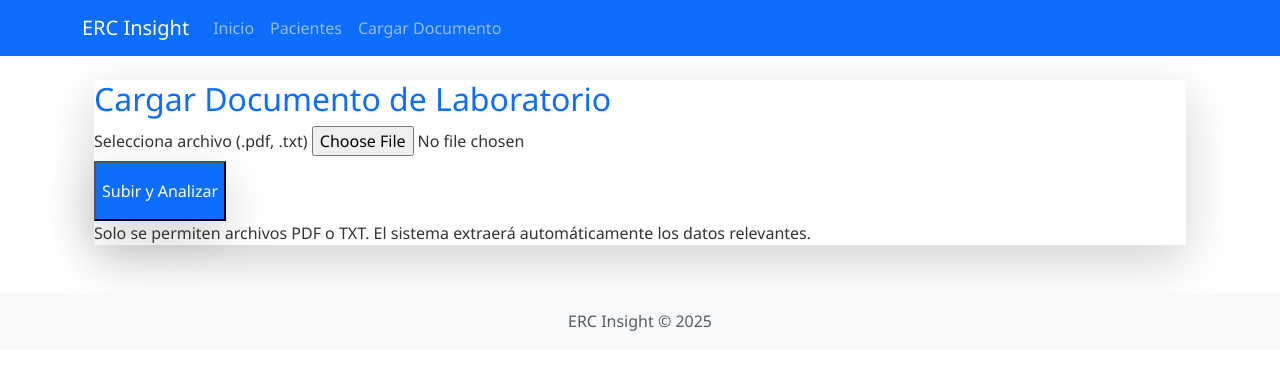
After one commit to bpalencia27/erc, a Flask app: template app/templates/upload/pdf_uploader.html in a window 1280 px wide. The commit adds this page. Shown: the top 370 px of the page. Run offline with Flask 3, Linux system fonts and the light colour scheme; the template is opened without the code that fills it, so the values that code supplies are empty; some libraries are stand-ins or nearby versions.

Commit message:
Primer commit

```diff
--- a/app/__init__.py
+++ b/app/__init__.py
@@ -31,14 +31,14 @@ def create_app(config_class='config.ProductionConfig'):
     from app.main import bp as main_bp
     app.register_blueprint(main_bp)
 
+    from app.upload import bp as uploader_bp
+    app.register_blueprint(uploader_bp, url_prefix='/upload')
+
     from app.patient import bp as patient_bp
     app.register_blueprint(patient_bp, url_prefix='/patient')
 
     from app.report import bp as report_bp
     app.register_blueprint(report_bp, url_prefix='/report')
-
-    from app.upload import bp as upload_bp
-    app.register_blueprint(upload_bp, url_prefix='/upload')
 
     # Crear directorios necesarios
     create_directories(app)
--- a/app/templates/base.html
+++ b/app/templates/base.html
@@ -23,7 +23,7 @@
                         <a class="nav-link" href="{{ url_for('patient.index') }}">Pacientes</a>
                     </li>
                     <li class="nav-item">
-                        <a class="nav-link" href="{{ url_for('upload.upload_form') }}">Cargar Documento</a>
+<a class="nav-link" href="{{ url_for('uploader.upload_form') }}">Cargar Documento</a>
                     </li>
                 </ul>
             </div>
--- /dev/null
+++ b/app/templates/upload/pdf_uploader.html
@@ -0,0 +1,22 @@
+{% extends "base.html" %}
+{% block content %}
+<!-- Integración del uploader con tu ecosistema y diseño moderno -->
+<div class="container mx-auto py-8">
+    <div class="bg-white rounded-lg shadow-lg p-8">
+        <h2 class="text-2xl font-bold mb-6 text-primary">Cargar Documento de Laboratorio</h2>
+        <form method="POST" action="{{ url_for('uploader.process_document') }}" enctype="multipart/form-data" class="space-y-6">
+            <div>
+                <label for="file" class="block text-sm font-medium text-gray-700 mb-2">Selecciona archivo (.pdf, .txt)</label>
+                <input type="file" name="file" id="file" accept=".pdf,.txt" class="input-field" required>
+            </div>
+            <button type="submit" class="w-full bg-primary hover:bg-primary-light text-white font-bold py-3 px-6 rounded-lg transition-all shadow-lg hover:shadow-xl focus:outline-none focus:ring-4 focus:ring-blue-300 flex items-center justify-center gap-3">
+                <i class="fas fa-cloud-upload-alt"></i>
+                Subir y Analizar
+            </button>
+        </form>
+        <div class="mt-6 text-sm text-gray-500">
+            Solo se permiten archivos PDF o TXT. El sistema extraerá automáticamente los datos relevantes.
+        </div>
+    </div>
+</div>
+{% endblock %}
--- a/app/upload/__init__.py
+++ b/app/upload/__init__.py
@@ -1,5 +1,3 @@
 from flask import Blueprint
-
-bp = Blueprint('upload', __name__)
-
+bp = Blueprint('uploader', __name__)
 from app.upload import routes
--- a/app/upload/routes.py
+++ b/app/upload/routes.py
@@ -8,7 +8,7 @@ from app.parsers.pdf_extractor import extract_data_from_pdf
 from app.parsers.txt_extractor import extract_data_from_txt
 from app.parsers.lab_parser import parse_lab_results
 
-bp = Blueprint('upload', __name__)
+bp = Blueprint('uploader', __name__)
 
 ALLOWED_EXTENSIONS = {'pdf', 'txt'}
 
```
Also changed, not shown: config.py (+13 -3 lines), 7 other files.
